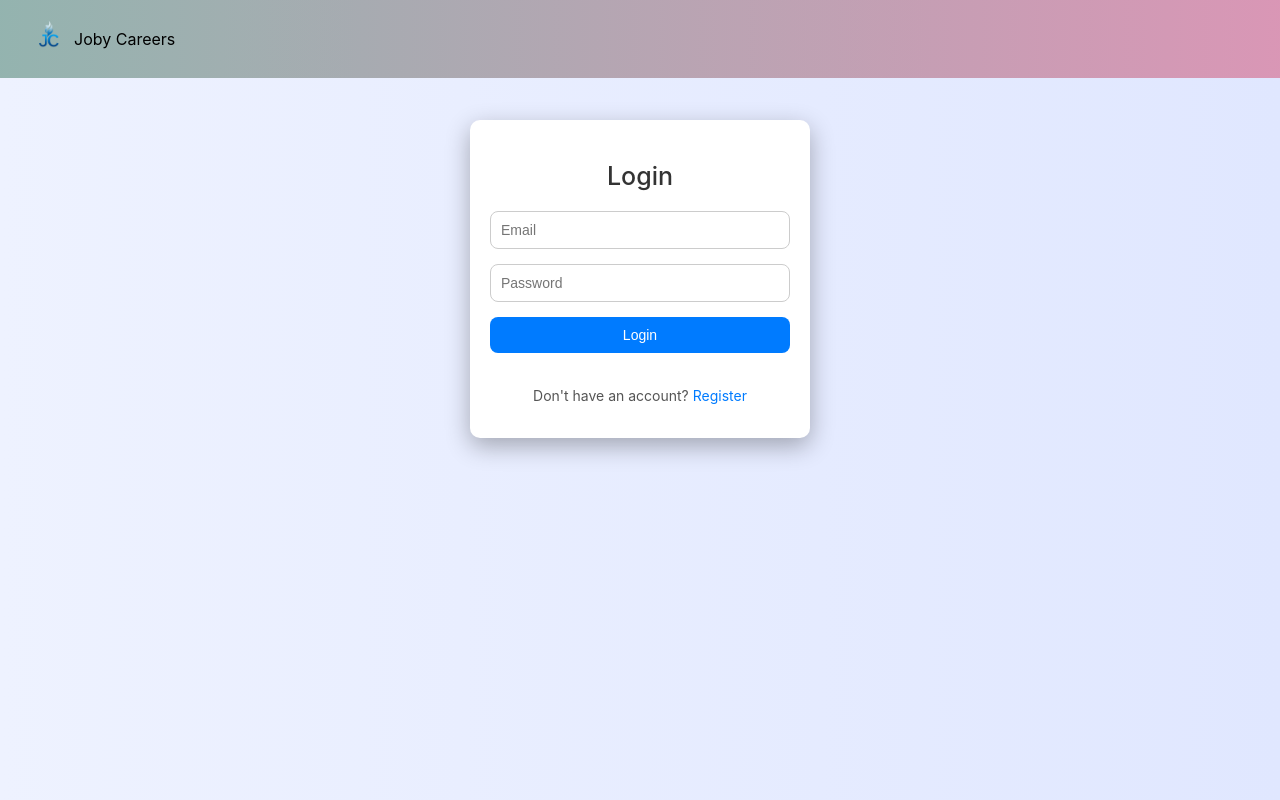
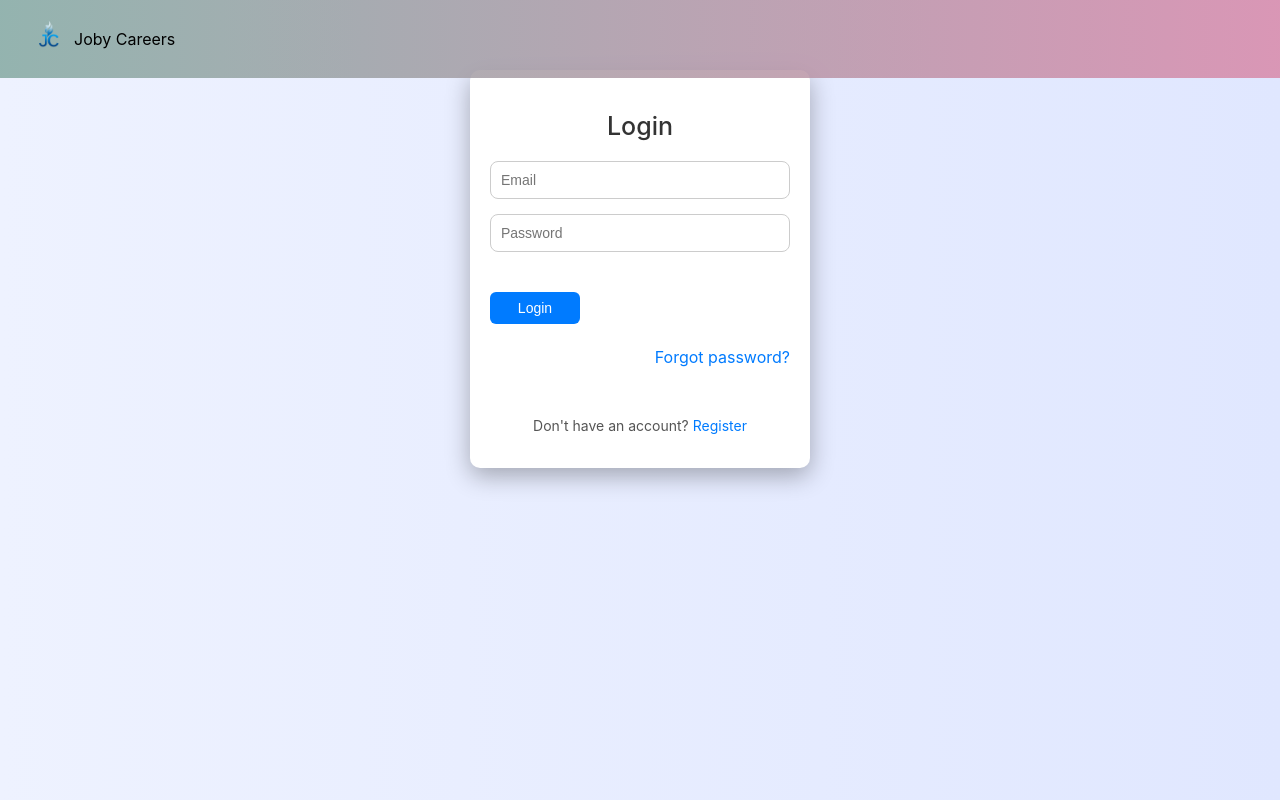
Before and after one commit to Durgasr/jobyc-frontend, a React (Create React App) app: page /login in a window 1280 px wide. Built offline with nearby package versions, Linux system fonts and the light colour scheme; no server answers.

Commit message:
path changed for forgot password and added styles

```diff
--- a/src/pages/Login/Login.js
+++ b/src/pages/Login/Login.js
@@ -26,7 +26,7 @@ export const Login = () => {
 
     try {
       const res = await axios.post(
-        "https://jobyc-backend.onrender.com/api/jobyc/user/login",
+        "https://jobyc-4ad8ff06194c.herokuapp.com/api/jobyc/user/login",
         formData,
         { withCredentials: true } // important to send/receive cookie
       );
@@ -39,7 +39,7 @@ export const Login = () => {
       else if (res.data.user.role === "recruiter") navigate("/dashboard");
     } catch (err) {
       setLoading(false);
-      setError(err.response.data.error);
+      setError(err.response?.data?.error || "Login failed");
     }
   };
 
@@ -68,9 +68,14 @@ export const Login = () => {
             required
             className={styles.formInput}
           />
-          <button type="submit" className={styles.formButton}>
-            Login
-          </button>
+          <div className={styles.loginForgot}>
+            <button type="submit" className={styles.formButton}>
+              Login
+            </button>
+          </div>
+          <p className={styles.forgotPassword}>
+            <Link to="/forgot-password">Forgot password?</Link>
+          </p>
         </form>
         <div className={styles.loginFooter}>
           <p>
--- a/src/pages/Login/Login.module.css
+++ b/src/pages/Login/Login.module.css
@@ -1,7 +1,7 @@
 .formContainer {
   width: 100%;
   max-width: 300px;
-  margin:100px auto;
+  margin: 50px auto;
   padding: 20px;
   background: #fff;
   border-radius: 10px;
@@ -47,8 +47,9 @@
   box-shadow: 0 0 5px rgba(0, 123, 255, 0.3);
 }
 
-.formButton {
-  padding: 10px;
+.loginForgot button {
+  width: 30%;
+  padding: 0px 8px;
   font-size: 14px;
   border: none;
   border-radius: 8px;
@@ -56,6 +57,7 @@
   color: #fff;
   cursor: pointer;
   transition: all 0.3s ease;
+  margin-top: 15px;
 }
 
 .formButton:hover {
@@ -76,3 +78,45 @@
 .loginFooter a:hover {
   text-decoration: underline;
 }
+
+.loginForgot {
+  display: flex;
+  justify-content: space-between;
+  align-items: center; /* keeps button and link aligned nicely */
+  color: #007bff;
+  text-decoration: none;
+  margin-top: 10px;
+  height: auto; /* remove the fixed height */
+}
+
+.loginForgot button {
+  padding: 8px 16px; /* balanced padding */
+  font-size: 14px;
+  border: none;
+  border-radius: 6px;
+  background: #007bff;
+  color: #fff;
+  cursor: pointer;
+  transition: all 0.3s ease;
+}
+
+.loginForgot button:hover {
+  background: #0056b3;
+}
+
+.forgotPassword {
+  text-align: right;
+  width: 100%;
+  margin-top: 8px;
+
+}
+
+.forgotPassword a {
+  color: #007bff;
+  font-weight: 400;
+  text-decoration: none;
+}
+
+.forgotPassword a:hover {
+  text-decoration: underline;
+}
```
